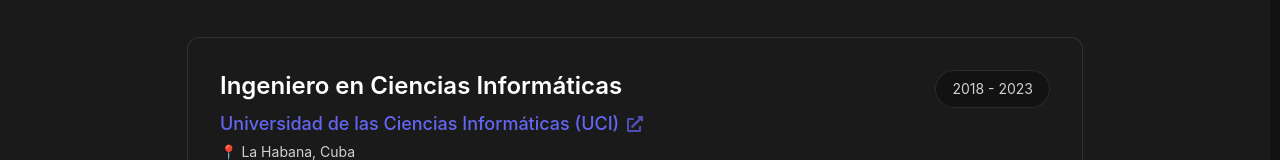
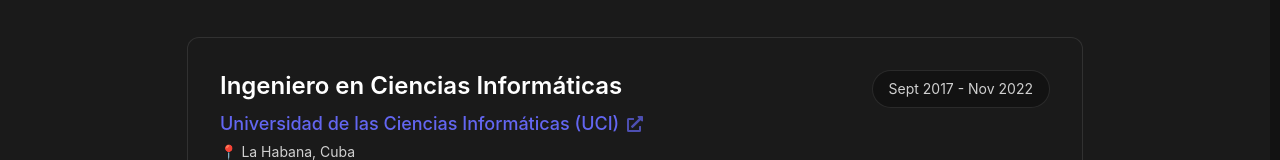
Before and after one commit to jesusfvb/portfolio, a React (Vite) app: page / in a window 1280 px wide. Shown: the part 2725-2885 px from the top of the page. Built offline with nearby package versions, Linux system fonts and the light colour scheme.

Commit message:
fix(education): update period dates for accuracy in education details

```diff
--- a/src/domain/constants/education.constants.ts
+++ b/src/domain/constants/education.constants.ts
@@ -5,7 +5,7 @@ export const EDUCATIONS: Education[] = [
     id: 1,
     institution: "Universidad de las Ciencias Informáticas (UCI)",
     degree: "Ingeniero en Ciencias Informáticas",
-    period: "2018 - 2023",
+    period: "Sept 2017 - Nov 2022",
     description:
       "Formación integral en ciencias informáticas con especialización en desarrollo de software, arquitectura de sistemas, bases de datos y gestión de proyectos tecnológicos. Enfoque en tecnologías modernas y mejores prácticas de la industria.",
     location: "La Habana, Cuba",
```
